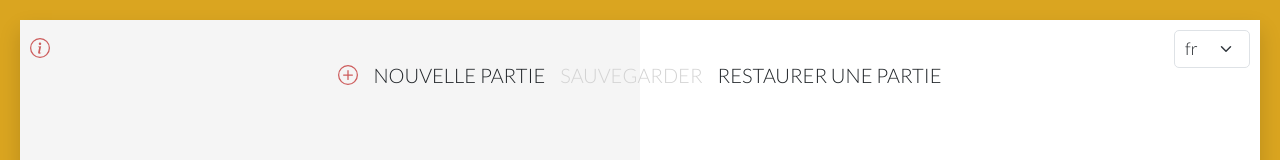
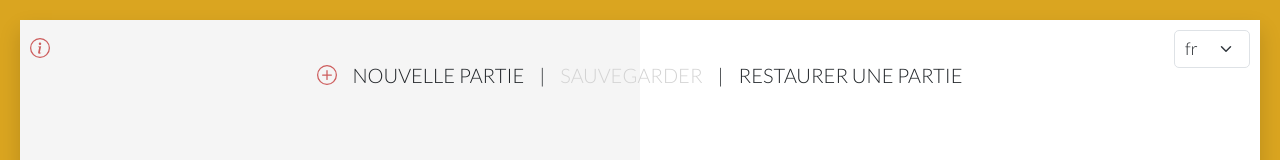
Before and after one commit to thomasphilipps/dice-game-studi, a website: page index.html in a window 1280 px wide. Shown: the top 160 px of the page. Drawn offline with nearby package versions, Linux system fonts and the light colour scheme.

Commit message:
[HOTFIX] Game control buttons layout

```diff
--- a/index.html
+++ b/index.html
@@ -212,10 +212,12 @@
               </svg>
               <span id="newGame">NEW GAME</span>
             </div>
+            <span>|</span>
             <!-- Save game -->
             <div id="save-game" class="clickable d-flex align-items-center">
               <span id="saveGame">SAVE GAME</span>
             </div>
+            <span>|</span>
             <!-- Restore game -->
             <div id="restore-game" class="clickable d-flex align-items-center">
               <span id="restoreGame">RESTORE GAME</span>
```
